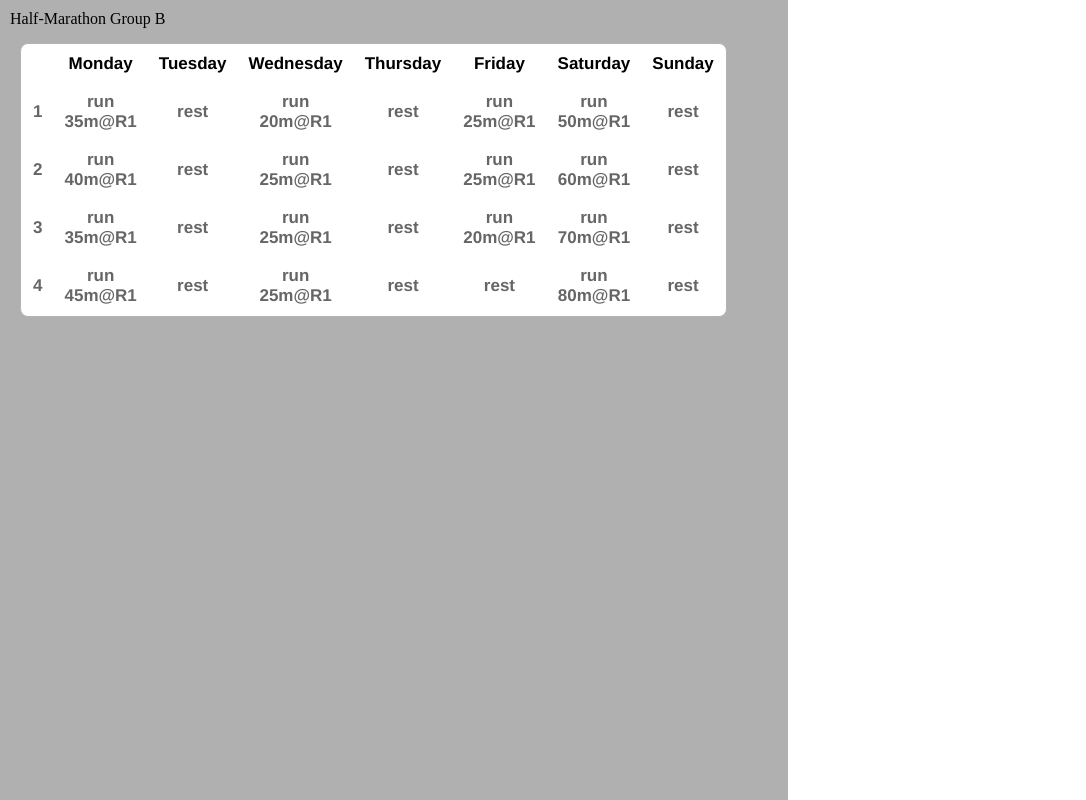
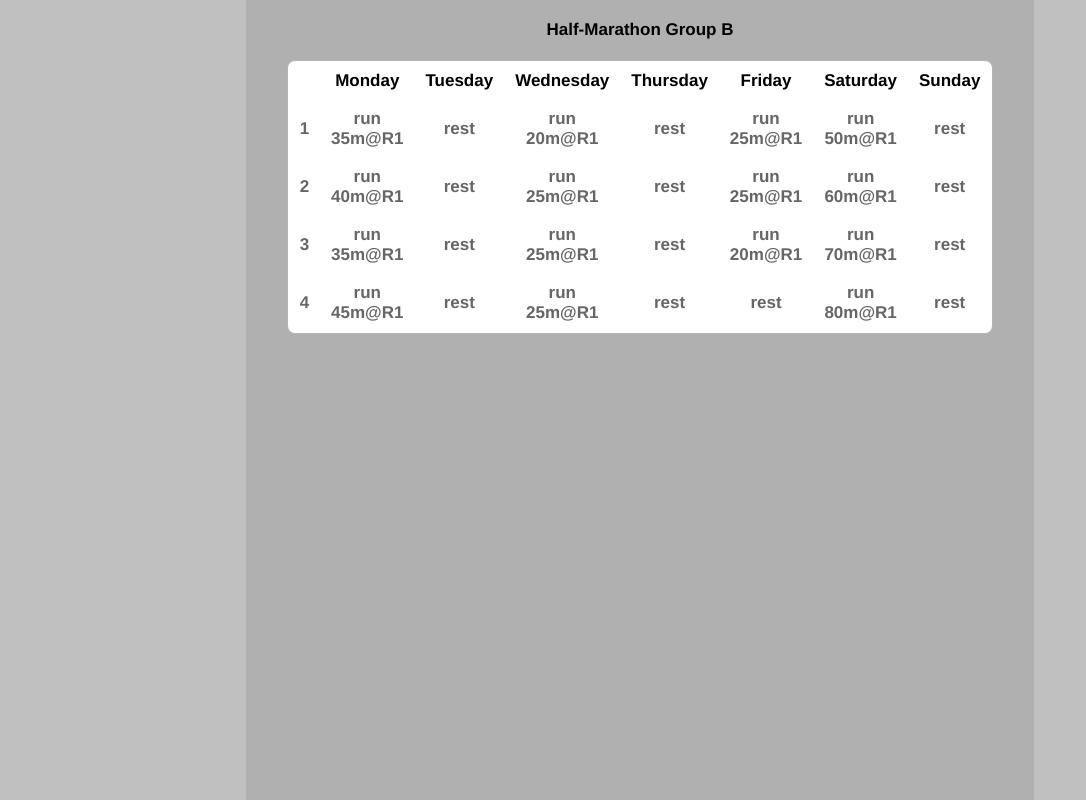
Before and after one commit to stephanebisson/runn, a plain HTML site: page app/index.html in a window 1280 px wide. Shown: the top 800 px of the page, without its empty margins (0-1086 px from the left). Drawn offline with Linux system fonts and the light colour scheme.

Commit message:
fix css to align stuff

```diff
--- a/app/css/app.css
+++ b/app/css/app.css
@@ -1,5 +1,11 @@
 body {
     margin: 0px;
+    background: #C0C0C0;
+}
+
+.centered {
+    margin-right: auto;
+    margin-left: auto;
 }
 
 .viewport {
@@ -11,6 +17,8 @@ body {
 
 .title {
     font : bold 17px Helvetica;
+    text-align: center;
+    padding: 10px;
 }
 
 table.DataTable {
@@ -19,11 +27,10 @@ table.DataTable {
     font : bold 17px Helvetica;
     padding : 0;
     color : #666;
-    margin : 15px 10px 17px 10px;
+    margin-top: 20px;
     vertical-align : middle;
     text-align : center;
     -webkit-border-radius : 8px;
-    width : 80%;
 }
 table.DataTable td {
     padding : 8px 10px 8px 10px;
--- a/app/html/schedule.html
+++ b/app/html/schedule.html
@@ -1,6 +1,6 @@
 <div ng-controller="ScheduleController">
-	{{schedule.title}}
-	<table class="DataTable">
+	<div class="title">{{schedule.title}}</span>
+	<table class="DataTable centered">
 		<tr>
 			<th></th>
 			<th>Monday</th>
--- a/app/index.html
+++ b/app/index.html
@@ -29,7 +29,7 @@
 		<link rel="stylesheet" href="css/app.css" type="text/css" media="screen" charset="utf-8">
 	</head>
 	<body ontouchmove="BlockMove(event);">
-		<div class="viewport">
+		<div class="viewport centered">
 		<ng-include src="'html/schedule.html'">
 		</div>
 	</body>
```
